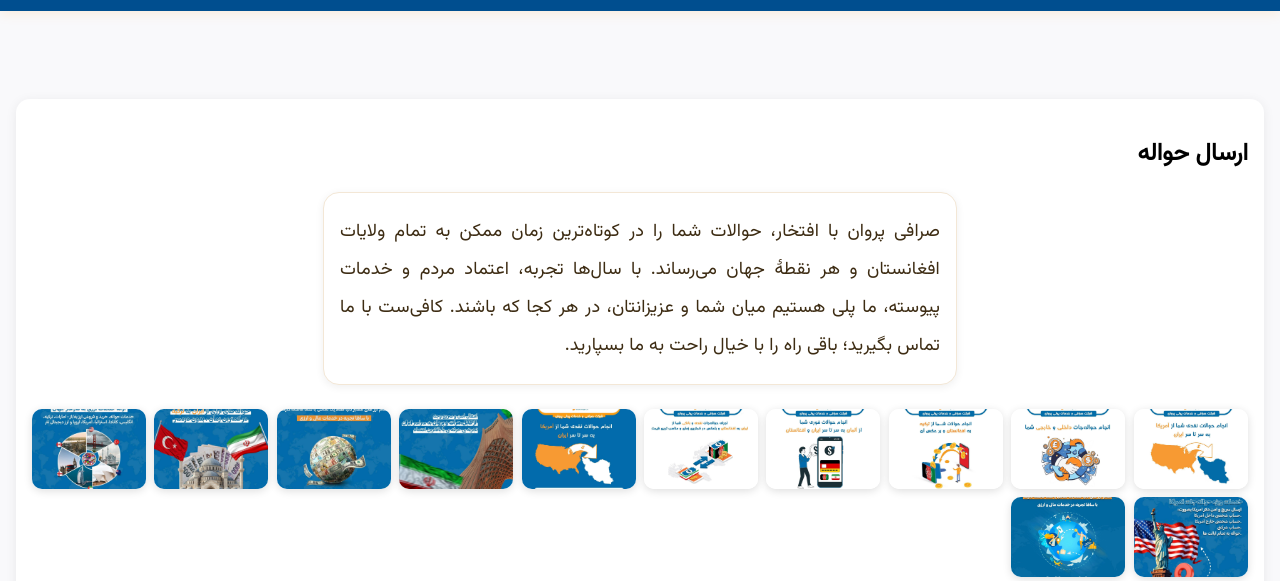
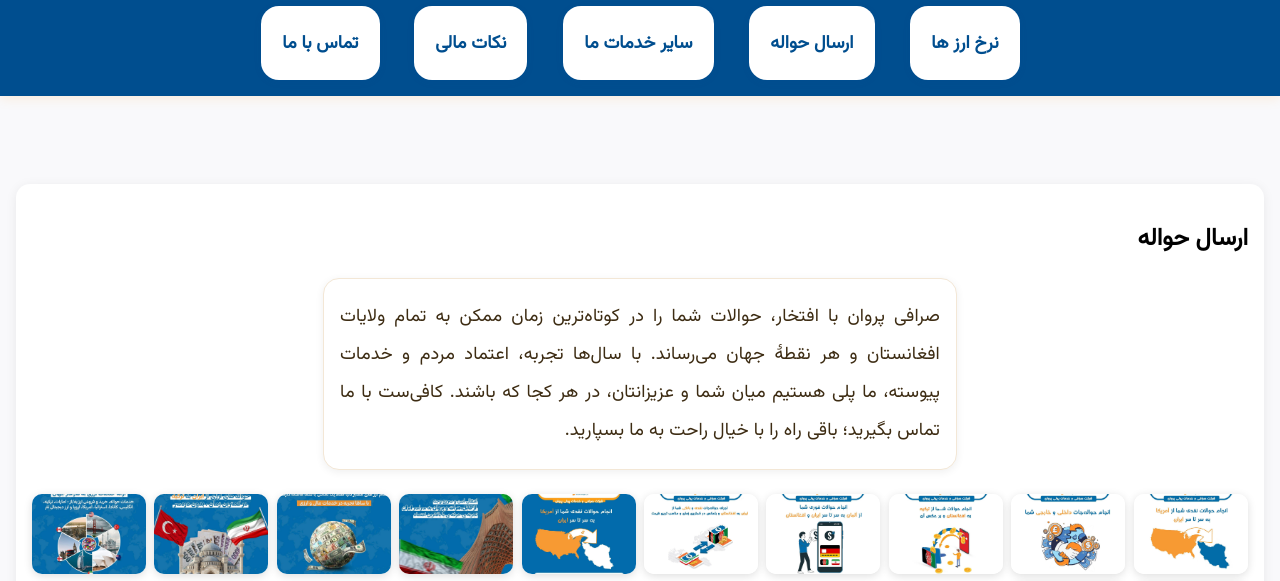
Before and after one commit to David-Alty/Exchange-Money-App, a plain HTML site: page index.html in a window 1280 px wide. Shown: the part 151-732 px from the top of the page. Drawn offline with Linux system fonts and the light colour scheme.

Commit message:
issues fixed

```diff
--- a/app.js
+++ b/app.js
@@ -11,18 +11,7 @@ closeBtn.onclick = overlay.onclick = () => {
   overlay.classList.remove('show');
 };
 
-// Smooth scroll for menu links
-document.querySelectorAll('.side-menu a').forEach(link => {
-  link.addEventListener('click', function(e) {
-    const href = this.getAttribute('href');
-    if(href.startsWith('#')) {
-      e.preventDefault();
-      document.querySelector(href).scrollIntoView({behavior: "smooth"});
-      sideMenu.classList.remove('open');
-      overlay.classList.remove('show');
-    }
-  });
-});
+
 
 // Fade-in animation for sections
 function revealSectionsOnScroll() {
@@ -252,24 +241,7 @@ window.addEventListener('DOMContentLoaded', function() {
   pauseBtn.onclick = (e) => { e.stopPropagation(); togglePause(); };
 });
 
-document.addEventListener('DOMContentLoaded', function() {
-  const exchangeLink = document.querySelector('a[href="#exchange"]');
-  const exchangeSection = document.getElementById('exchange');
 
-  if (exchangeLink && exchangeSection) {
-    exchangeLink.addEventListener('click', function(e) {
-      e.preventDefault();
-      // Diğer açık bölümleri gizle (isteğe bağlı)
-      document.querySelectorAll('section').forEach(sec => {
-        if (sec !== exchangeSection) sec.style.display = 'none';
-      });
-      // Bölümü göster
-      exchangeSection.style.display = 'block';
-      // Sayfayı bölüme kaydır
-      exchangeSection.scrollIntoView({ behavior: 'smooth' });
-    });
-  }
-});
 // Exchange photo slider with effects
 document.addEventListener('DOMContentLoaded', function() {
   const slider = document.querySelector('.exchange-photo-slider');
@@ -361,3 +333,16 @@ document.addEventListener('DOMContentLoaded', function() {
   if (kabulBox) startBgAnim(kabulBox, ['fade', 'zoom'], 5000);
   if (heratBox) startBgAnim(heratBox, ['zoom', 'fade'], 5000);
 });
+
+// Smooth scroll for menu links
+document.querySelectorAll('.side-menu a').forEach(link => {
+  link.addEventListener('click', function(e) {
+    const href = this.getAttribute('href');
+    if(href.startsWith('#')) {
+      e.preventDefault();
+      document.querySelector(href).scrollIntoView({behavior: "smooth"});
+      sideMenu.classList.remove('open');
+      overlay.classList.remove('show');
+    }
+  });
+});
--- a/index.html
+++ b/index.html
@@ -21,16 +21,23 @@
   <button class="menu-btn" id="openMenuBtn">
     <img src="images/menu.svg" alt="منو">
   </button>
+  <!-- Yeni yatay menü -->
+  <nav class="main-nav">
+    <a href="#home">نرخ ارز ها</a>
+    <a href="#ارسال-حواله">ارسال حواله</a>
+    <a href="#سایر-خدمات-ما">سایر خدمات ما</a>
+    <a href="#exchange">نکات مالی</a>
+    <a href="#contact">تماس با ما</a>
+  </nav>
 </header>
   <div class="side-menu" id="sideMenu">
     <button class="menu-btn" id="closeMenuBtn" style="right:unset;left:1rem;">
       <img src="images/close.svg" alt="بستن">
     </button>
-    <a href="#home">خانه (نرخ ارز)</a>
+    <a href="#home">نرخ ارز ها</a>
     <a href="#ارسال-حواله">ارسال حواله</a>
     <a href="#سایر-خدمات-ما">سایر خدمات ما</a>
     <a href="#exchange">نکات مالی</a>
-    <a href="#gallery">گالری</a>
     <a href="#contact">تماس با ما</a>
   </div>
   <div class="overlay" id="menuOverlay"></div>
--- a/style.css
+++ b/style.css
@@ -1139,3 +1139,97 @@ header h1 {
     height: 26px;
   }
 }
+
+/* Varsayılan olarak nav gizli */
+.main-nav {
+  display: none;
+}
+
+/* Büyük ekranlarda yatay menü */
+@media (min-width: 900px) {
+  .side-menu, .menu-btn, .overlay {
+    display: none !important;
+  }
+  .main-nav {
+    display: flex;
+    justify-content: center;
+    gap: 2.2rem;
+    margin-top: 1.2rem;
+    margin-bottom: 0.7rem;
+    z-index: 10;
+    position: relative;
+  }
+  .main-nav a {
+    color: #004e8f;
+    background: #fff;
+    text-decoration: none;
+    font-size: 1.13rem;
+    font-family: 'Vazirmatn', Arial, sans-serif;
+    font-weight: bold;
+    padding: 0.7rem 1.2rem;
+    border-radius: 18px; /* Sade ve hafif oval */
+    transition:
+      background 0.35s cubic-bezier(.4,1.4,.8,1),
+      color 0.25s,
+      border 0.28s,
+      box-shadow 0.28s,
+      transform 0.28s,
+      border-radius 0.38s cubic-bezier(.4,1.4,.8,1);
+    box-shadow: 0 2px 8px #004e8f11;
+    border: 2.5px solid transparent;
+    display: flex;
+    align-items: center;
+    justify-content: center;
+    min-width: 48px;
+    min-height: 48px;
+    text-align: center;
+  }
+  .main-nav a:hover, .main-nav a:focus {
+    background: #ff8c00;
+    color: #fff;
+    border: 2.5px solid #004e8f;
+    box-shadow: 0 4px 16px #ff8c0033;
+    transform: scale(1.12);
+    border-radius: 50%; /* Hover'da tam yuvarlak */
+    transition-delay: 0.07s;
+  }
+}
+
+/* Büyük ekrana geçişte menü animasyonu için */
+@media (min-width: 900px) {
+  .main-nav a {
+    opacity: 0;
+    transform: translateY(-18px) scale(0.95);
+    transition:
+      opacity 0.45s cubic-bezier(.4,1.4,.8,1),
+      transform 0.45s cubic-bezier(.4,1.4,.8,1),
+      background 0.35s cubic-bezier(.4,1.4,.8,1),
+      color 0.25s,
+      border 0.28s,
+      box-shadow 0.28s,
+      border-radius 0.38s cubic-bezier(.4,1.4,.8,1);
+  }
+  .main-nav {
+    /* Menü açılırken animasyonlu göster */
+    animation: navFadeIn 0.7s cubic-bezier(.4,1.4,.8,1);
+  }
+  .main-nav a {
+    animation: navLinkIn 0.7s cubic-bezier(.4,1.4,.8,1) forwards;
+    animation-delay: calc(var(--i, 1) * 0.08s + 0.1s);
+  }
+}
+@keyframes navFadeIn {
+  from { opacity: 0; }
+  to   { opacity: 1; }
+}
+@keyframes navLinkIn {
+  from { opacity: 0; transform: translateY(-18px) scale(0.95);}
+  to   { opacity: 1; transform: translateY(0) scale(1);}
+}
+
+/* Her menü linkine sıra için index ver */
+.main-nav a:nth-child(1) { --i: 1; }
+.main-nav a:nth-child(2) { --i: 2; }
+.main-nav a:nth-child(3) { --i: 3; }
+.main-nav a:nth-child(4) { --i: 4; }
+.main-nav a:nth-child(5) { --i: 5; }
```
